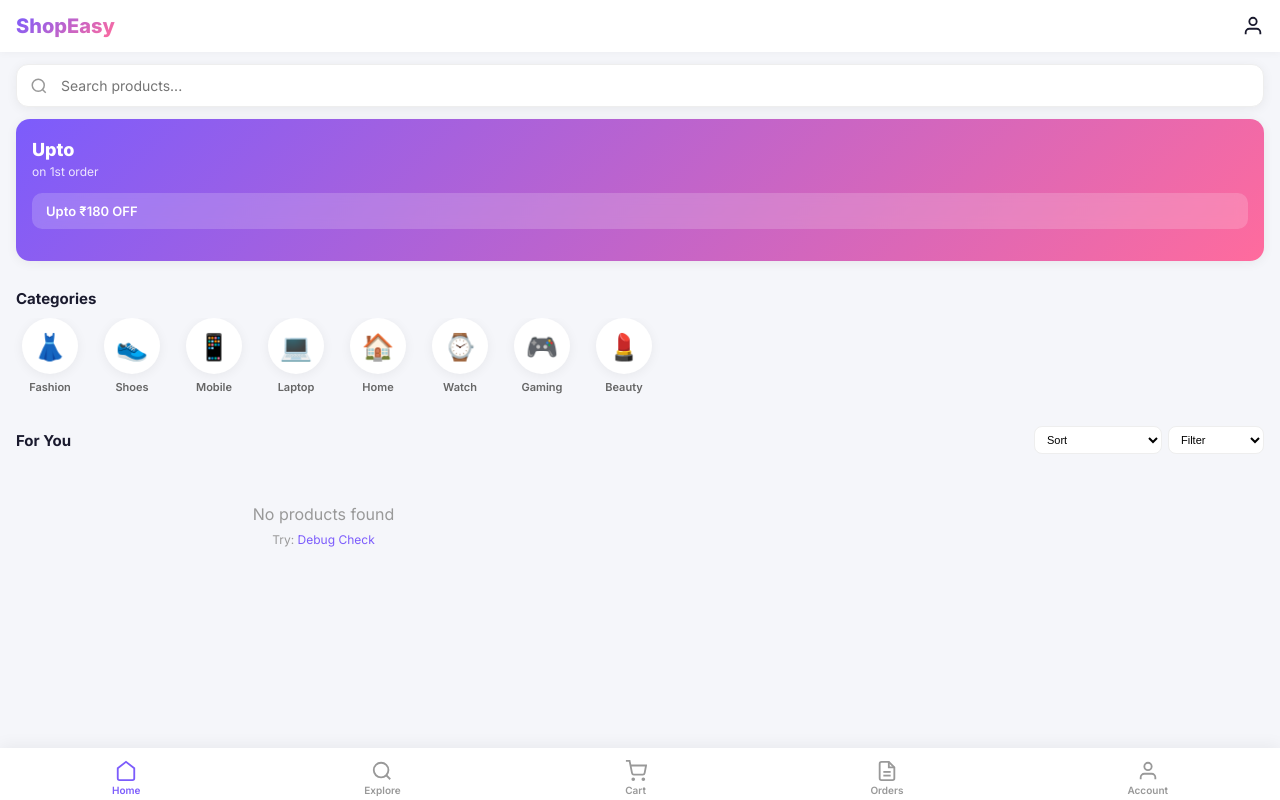
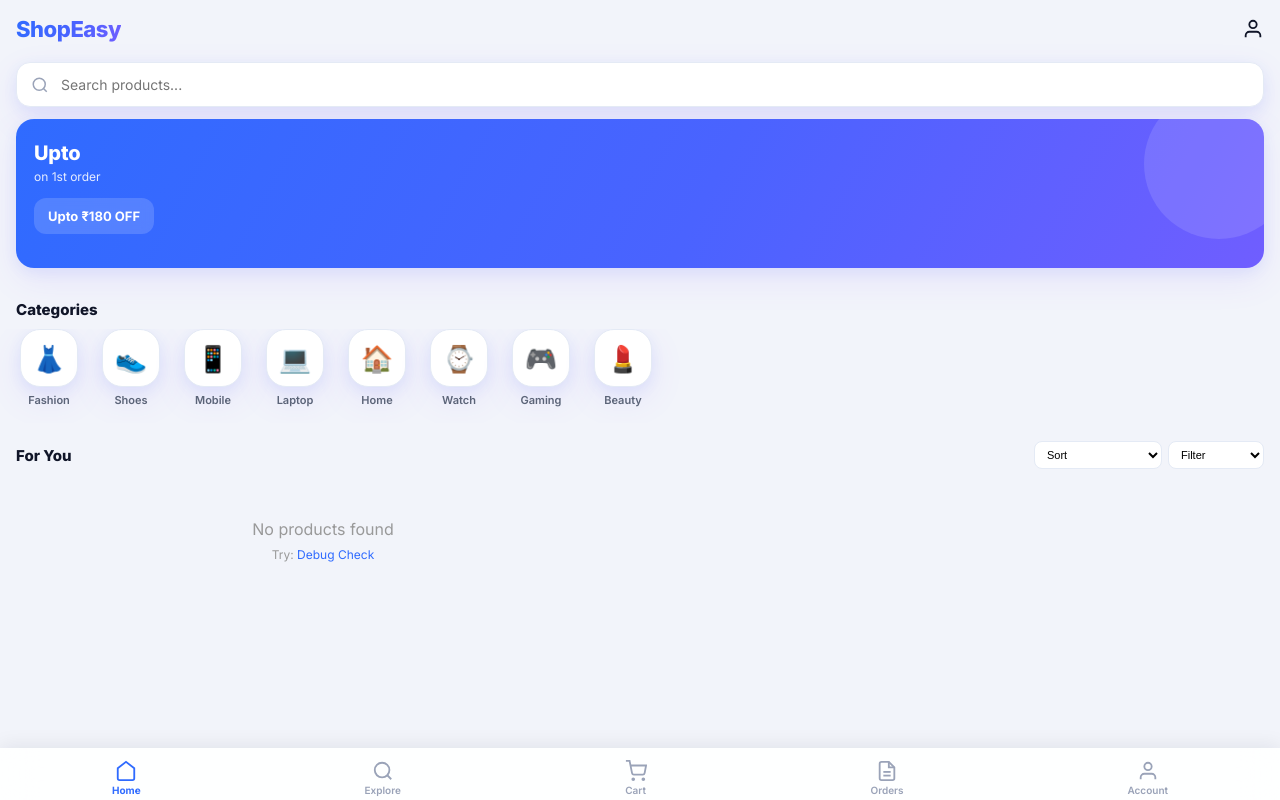
Before and after one commit to viediet777-hub/bp, a Flask app: page / in a window 1280 px wide. Run offline with Flask 3, Linux system fonts and the light colour scheme; data that the repository does not hold is empty; some libraries are stand-ins or nearby versions.

Commit message:
fix: preorder uses exact captured UPI payload (paymentOptionItem+address) to end 'Invalid request payload' & get QR flowing; restyle UI to Meesho Royal Blue

```diff
--- a/app.py
+++ b/app.py
@@ -480,7 +480,8 @@ def api_place_order():
         tried_amts.append(cand_int)
         order_r = real_preorder(acc, cart_session, meesho_addr_id,
                                 payment_method=payment_method,
-                                customer_amount=cand_int)
+                                customer_amount=cand_int,
+                                addr_info=st.get("addr") or {})
         print(f"[PLACE_ORDER] preorder try amount={cand_int} ok={order_r.get('ok')} err={order_r.get('error')} meesho_num={order_r.get('order_num')} raw={str(order_r.get('raw'))[:400]}", flush=True)
         if order_r.get("ok"):
             break
@@ -614,7 +615,8 @@ def api_create_pending():
             continue
         tried_amts.append(cand_int)
         order_r = real_preorder(acc, cart_session, meesho_addr_id,
-                                payment_method="UPI", customer_amount=cand_int)
+                                payment_method="UPI", customer_amount=cand_int,
+                                addr_info=st.get("addr") or {})
         print(f"[CREATE_PENDING] preorder try amount={cand_int} ok={order_r.get('ok')} err={order_r.get('error')} raw={str(order_r.get('raw'))[:400]} addr={meesho_addr_id} cs={cart_session[:20] if cart_session else ''}", flush=True)
         if order_r.get("ok"):
             break
--- a/templates/index.html
+++ b/templates/index.html
@@ -11,131 +11,142 @@
 <link href="https://fonts.googleapis.com/css2?family=Inter:wght@400;500;600;700;800&display=swap" rel="stylesheet">
 <style>
 *{margin:0;padding:0;box-sizing:border-box;-webkit-tap-highlight-color:transparent}
-:root{--bg:#f5f6fa;--card:#fff;--accent:#7c5cfc;--accent2:#ff6b9d;--text:#1a1a2e;--text2:#666;--text3:#999;--border:#eee;--green:#2ecc71;--radius:14px;--shadow:0 2px 12px rgba(0,0,0,.06)}
-body{font-family:'Inter',sans-serif;background:var(--bg);color:var(--text);min-height:100vh;overflow-x:hidden;padding-bottom:70px}
+:root{
+  --bg:#F2F4FA;--card:#fff;--accent:#2F6BFF;--accent2:#7C5CFF;--accent3:#22B8A6;
+  --text:#101528;--text2:#5B6478;--text3:#9AA3B8;--border:#E4EAF5;
+  --green:#0EAE6E;--green-bg:#DDF8EC;--sun:#C77C0A;--sun-bg:#FFF0D4;
+  --sky:#3B6CF0;--sky-bg:#E4EDFF;--berry:#E23A5F;--berry-bg:#FFE4EB;
+  --candy:linear-gradient(118deg,#2F6BFF 0%,#4A63FF 55%,#7C5CFF 115%);
+  --radius:16px;--puff:0 4px 14px rgba(47,107,255,.08),0 12px 34px rgba(124,92,255,.10);
+  --spring:cubic-bezier(.34,1.7,.5,1);
+  --shadow:var(--puff);--accent2:var(--berry);--accent3:#22B8A6;
+}
+body{font-family:'SF Pro Rounded','Inter',ui-rounded,'Segoe UI',system-ui,Roboto,sans-serif;background:var(--bg);color:var(--text);min-height:100vh;overflow-x:hidden;padding-bottom:70px;-webkit-font-smoothing:antialiased}
 a{text-decoration:none;color:inherit}img{display:block}
 input,button{font-family:inherit;outline:none;border:none}
-.toast{position:fixed;top:20px;left:50%;transform:translateX(-50%);background:var(--text);color:#fff;padding:12px 24px;border-radius:12px;font-size:13px;font-weight:600;z-index:9999;opacity:0;transition:.3s;pointer-events:none;white-space:nowrap}
+::selection{background:rgba(47,107,255,.25)}
+.toast{position:fixed;top:20px;left:50%;transform:translateX(-50%);background:var(--text);color:#fff;padding:12px 24px;border-radius:14px;font-size:13px;font-weight:600;z-index:9999;opacity:0;transition:.3s;pointer-events:none;white-space:nowrap}
 .toast.show{opacity:1}
-.spinner{display:inline-block;width:20px;height:20px;border:2.5px solid rgba(124,92,252,.3);border-top-color:var(--accent);border-radius:50%;animation:spin .6s linear infinite}
+.spinner{display:inline-block;width:20px;height:20px;border:2.5px solid rgba(47,107,255,.28);border-top-color:var(--accent);border-radius:50%;animation:spin .6s linear infinite}
 @keyframes spin{to{transform:rotate(360deg)}}
-@keyframes fadeUp{from{opacity:0;transform:translateY(20px)}to{opacity:1;transform:translateY(0)}}
+@keyframes fadeUp{from{opacity:0;transform:translateY(20px) scale(.98)}to{opacity:1;transform:none}}
 @keyframes pop{0%{transform:scale(1)}50%{transform:scale(1.08)}100%{transform:scale(1)}}
-.fade-up{animation:fadeUp .4s ease forwards}
-.topbar{display:flex;align-items:center;justify-content:space-between;padding:14px 16px;background:var(--card);position:sticky;top:0;z-index:100;box-shadow:0 1px 8px rgba(0,0,0,.04)}
-.topbar h1{font-size:20px;font-weight:800;background:linear-gradient(135deg,var(--accent),var(--accent2));-webkit-background-clip:text;-webkit-text-fill-color:transparent}
-.topbar-icons{display:flex;gap:14px;align-items:center}
+.fade-up{animation:fadeUp .4s var(--spring) forwards}
+.topbar{display:flex;align-items:center;justify-content:space-between;padding:16px 16px 12px;background:transparent;position:sticky;top:0;z-index:100}
+.topbar h1{font-size:22px;font-weight:800;background:var(--candy);-webkit-background-clip:text;-webkit-text-fill-color:transparent;letter-spacing:-.02em}
+.topbar-icons{display:flex;gap:6px;align-items:center}
 .topbar-icons svg{width:22px;height:22px;cursor:pointer;color:var(--text)}
-.search-bar{margin:12px 16px;position:relative}
-.search-bar input{width:100%;padding:12px 16px 12px 44px;border-radius:12px;background:var(--card);border:1px solid var(--border);font-size:14px;box-shadow:var(--shadow)}
+.search-bar{margin:8px 16px 12px;position:relative}
+.search-bar input{width:100%;padding:13px 16px 13px 44px;border-radius:14px;background:var(--card);border:1px solid var(--border);font-size:14px;box-shadow:var(--puff)}
 .search-bar input:focus{border-color:var(--accent)}
-.search-bar svg{position:absolute;left:14px;top:50%;transform:translateY(-50%);width:18px;height:18px;color:var(--text3)}
-.banner{margin:0 16px 12px;border-radius:var(--radius);overflow:hidden;box-shadow:var(--shadow)}
-.banner-inner{background:linear-gradient(135deg,var(--accent),var(--accent2));padding:20px 16px;min-height:120px;display:flex;flex-direction:column;justify-content:center}
-.banner-inner h2{color:#fff;font-size:18px;font-weight:800;margin-bottom:4px}
-.banner-inner p{color:rgba(255,255,255,.85);font-size:12px;margin-bottom:14px}
-.banner-offer{background:rgba(255,255,255,.18);border-radius:10px;padding:10px 14px;margin-bottom:12px;color:#fff;font-size:13px;font-weight:600;backdrop-filter:blur(6px)}
-.banner-btn{align-self:flex-start;background:#fff;color:var(--accent);padding:10px 22px;border-radius:10px;font-size:13px;font-weight:700;cursor:pointer;transition:.2s}
+.search-bar svg{position:absolute;left:15px;top:50%;transform:translateY(-50%);width:18px;height:18px;color:var(--text3)}
+.banner{margin:0 16px 14px;border-radius:18px;overflow:hidden;box-shadow:var(--puff)}
+.banner-inner{background:var(--candy);padding:22px 18px;min-height:130px;display:flex;flex-direction:column;justify-content:center;position:relative}
+.banner-inner::after{content:'';position:absolute;right:-30px;top:-30px;width:150px;height:150px;border-radius:50%;background:rgba(255,255,255,.12)}
+.banner-inner h2{color:#fff;font-size:20px;font-weight:800;margin-bottom:4px;letter-spacing:-.01em}
+.banner-inner p{color:rgba(255,255,255,.88);font-size:12px;margin-bottom:14px;max-width:75%}
+.banner-offer{background:rgba(255,255,255,.16);border-radius:12px;padding:10px 14px;margin-bottom:12px;color:#fff;font-size:13px;font-weight:700;backdrop-filter:blur(6px);width:fit-content}
+.banner-btn{align-self:flex-start;background:#fff;color:var(--accent);padding:11px 24px;border-radius:12px;font-size:13px;font-weight:700;cursor:pointer;transition:.2s;position:relative;z-index:1}
 .banner-btn:active{transform:scale(.95)}.banner-btn:disabled{opacity:.6;cursor:not-allowed}
-.section-title{padding:16px 16px 10px;font-size:15px;font-weight:700}
-.cat-row{display:flex;gap:14px;padding:0 16px 16px;overflow-x:auto;scrollbar-width:none}
+.section-title{padding:18px 16px 10px;font-size:15px;font-weight:800}
+.cat-row{display:flex;gap:16px;padding:0 16px 16px;overflow-x:auto;scrollbar-width:none}
 .cat-row::-webkit-scrollbar{display:none}
-.cat-item{display:flex;flex-direction:column;align-items:center;gap:6px;min-width:68px;cursor:pointer}
-.cat-item .ci{width:56px;height:56px;border-radius:50%;background:var(--card);box-shadow:var(--shadow);display:flex;align-items:center;justify-content:center;font-size:26px;transition:.2s}
-.cat-item .ci:active{transform:scale(.92)}
+.cat-item{display:flex;flex-direction:column;align-items:center;gap:6px;min-width:66px;cursor:pointer}
+.cat-item .ci{width:58px;height:58px;border-radius:20px;background:var(--card);box-shadow:var(--puff);display:flex;align-items:center;justify-content:center;font-size:26px;transition:.2s var(--spring);border:1px solid var(--border)}
+.cat-item .ci:active{transform:scale(.9)}
 .cat-item span{font-size:11px;font-weight:600;color:var(--text2);white-space:nowrap}
-.prod-grid{display:grid;grid-template-columns:repeat(2,1fr);gap:10px;padding:0 12px 20px}
-.prod-card{background:var(--card);border-radius:var(--radius);overflow:hidden;box-shadow:var(--shadow);cursor:pointer;transition:.2s}
-.prod-card:active{transform:scale(.97)}
+.prod-grid{display:grid;grid-template-columns:repeat(2,1fr);gap:12px;padding:0 12px 20px}
+.prod-card{background:var(--card);border-radius:16px;overflow:hidden;box-shadow:var(--puff);cursor:pointer;transition:.2s var(--spring);border:1px solid var(--border)}
+.prod-card:active{transform:scale(.96)}
 .prod-card img{width:100%;aspect-ratio:1;object-fit:cover;background:#f0f0f0}
-.prod-card .info{padding:10px 12px}
-.prod-card .info h3{font-size:12px;font-weight:600;line-height:1.4;display:-webkit-box;-webkit-line-clamp:2;-webkit-box-orient:vertical;overflow:hidden;min-height:34px}
-.prod-card .info .price{margin-top:6px;font-size:15px;font-weight:800;color:var(--accent)}
+.prod-card .info{padding:11px 12px 12px}
+.prod-card .info h3{font-size:12px;font-weight:600;line-height:1.4;display:-webkit-box;-webkit-line-clamp:2;-webkit-box-orient:vertical;overflow:hidden;min-height:34px;color:var(--text2)}
+.prod-card .info .price{margin-top:6px;font-size:16px;font-weight:800;color:var(--text)}
 .prod-card .info .price span{font-size:11px;font-weight:500;color:var(--text3);text-decoration:line-through;margin-left:6px}
 .prod-card .info .src{font-size:10px;color:var(--text3);margin-top:4px;text-transform:capitalize}
-.prod-card .info .fod{font-size:10px;color:var(--accent2);font-weight:700;margin-top:2px}
-.cart-item{display:flex;gap:12px;background:var(--card);margin:0 12px 10px;padding:12px;border-radius:var(--radius);box-shadow:var(--shadow);animation:fadeUp .3s ease}
-.cart-item img{width:72px;height:72px;border-radius:10px;object-fit:cover;background:#f0f0f0}
+.prod-card .info .fod{font-size:10px;color:var(--berry);font-weight:700;margin-top:4px}
+.cart-item{display:flex;gap:12px;background:var(--card);margin:0 12px 10px;padding:12px;border-radius:16px;box-shadow:var(--puff);animation:fadeUp .3s var(--spring);border:1px solid var(--border)}
+.cart-item img{width:76px;height:76px;border-radius:12px;object-fit:cover;background:#f0f0f0}
 .cart-item .cd{flex:1;display:flex;flex-direction:column;justify-content:space-between}
-.cart-item .cd h4{font-size:13px;font-weight:600;display:-webkit-box;-webkit-line-clamp:2;-webkit-box-orient:vertical;overflow:hidden}
-.cart-item .cd .cp{font-size:14px;font-weight:700;color:var(--accent)}
-.qty-ctrl{display:flex;align-items:center;background:var(--bg);border-radius:10px;overflow:hidden;width:fit-content}
-.qty-ctrl button{width:30px;height:30px;display:flex;align-items:center;justify-content:center;background:transparent;font-size:16px;font-weight:700;color:var(--accent);cursor:pointer}
+.cart-item .cd h4{font-size:13px;font-weight:600;display:-webkit-box;-webkit-line-clamp:2;-webkit-box-orient:vertical;overflow:hidden;color:var(--text2)}
+.cart-item .cd .cp{font-size:15px;font-weight:800;color:var(--text)}
+.qty-ctrl{display:flex;align-items:center;background:var(--sky-bg);border-radius:12px;overflow:hidden;width:fit-content}
+.qty-ctrl button{width:32px;height:30px;display:flex;align-items:center;justify-content:center;background:transparent;font-size:16px;font-weight:700;color:var(--accent);cursor:pointer}
 .qty-ctrl span{width:32px;text-align:center;font-size:13px;font-weight:700}
-.order-card{background:var(--card);margin:0 12px 10px;padding:14px;border-radius:var(--radius);box-shadow:var(--shadow)}
+.order-card{background:var(--card);margin:0 12px 10px;padding:14px;border-radius:16px;box-shadow:var(--puff);border:1px solid var(--border)}
 .order-card .oh{display:flex;justify-content:space-between;align-items:center;margin-bottom:8px}
 .order-card .oh h4{font-size:13px;font-weight:700}
-.badge{padding:4px 10px;border-radius:8px;font-size:10px;font-weight:700;text-transform:uppercase}
-.badge.pending{background:#fff3e0;color:#e67e22}
-.badge.placed{background:#f3e5f5;color:#8e24aa}
-.badge.confirmed{background:#e8f5e9;color:#27ae60}
-.badge.shipped{background:#e3f2fd;color:#2980b9}
-.badge.delivered{background:#e8f5e9;color:#1b8a4a}
-.badge.cancelled{background:#fdecea;color:#c0392b}
+.badge{padding:4px 11px;border-radius:10px;font-size:10px;font-weight:700;text-transform:uppercase}
+.badge.pending{background:var(--sun-bg);color:var(--sun)}
+.badge.placed{background:#efe7ff;color:#7c3aed}
+.badge.confirmed{background:var(--green-bg);color:var(--green)}
+.badge.shipped{background:var(--sky-bg);color:var(--sky)}
+.badge.delivered{background:var(--green-bg);color:#1b8a4a}
+.badge.cancelled{background:var(--berry-bg);color:var(--berry)}
 .order-card .oi{font-size:12px;color:var(--text2);margin-bottom:4px}
-.order-card .ot{font-size:14px;font-weight:700;color:var(--accent)}
+.order-card .ot{font-size:14px;font-weight:800;color:var(--text)}
 .timeline{display:flex;align-items:center;justify-content:space-between;margin:12px 0 4px;padding:0 8px}
 .timeline .step{display:flex;flex-direction:column;align-items:center;gap:4px;flex:1}
 .timeline .step .dot{width:24px;height:24px;border-radius:50%;display:flex;align-items:center;justify-content:center;font-size:11px;background:var(--bg);border:2px solid var(--border);transition:.3s}
 .timeline .step.done .dot{background:var(--green);border-color:var(--green);color:#fff}
-.timeline .step.active .dot{background:var(--accent);border-color:var(--accent);color:#fff;animation:pop .5s ease}
+.timeline .step.active .dot{background:var(--accent);border-color:var(--accent);color:#fff;animation:pop .5s var(--spring)}
 .timeline .step .lbl{font-size:9px;font-weight:600;color:var(--text3);text-align:center}
 .timeline .step.done .lbl,.timeline .step.active .lbl{color:var(--text)}
 .timeline .line{flex:1;height:2px;background:var(--border);margin:0 -4px;margin-bottom:18px}
 .timeline .line.done{background:var(--green)}
-.profile-card{margin:12px 16px;background:linear-gradient(135deg,var(--accent),var(--accent2));padding:20px;border-radius:var(--radius);color:#fff}
+.profile-card{margin:12px 16px;background:var(--candy);padding:22px 20px;border-radius:18px;color:#fff;box-shadow:var(--puff)}
 .profile-card h3{font-size:18px;font-weight:800}
-.profile-card p{font-size:12px;opacity:.8;margin-top:4px}
-.wallet-card{margin:0 16px 12px;background:var(--card);padding:16px;border-radius:var(--radius);box-shadow:var(--shadow)}
+.profile-card p{font-size:12px;opacity:.85;margin-top:4px}
+.wallet-card{margin:0 16px 12px;background:var(--card);padding:16px;border-radius:16px;box-shadow:var(--puff);border:1px solid var(--border)}
 .wallet-card .wl{display:flex;justify-content:space-between;align-items:center}
 .wallet-card .wl h4{font-size:13px;font-weight:600;color:var(--text2)}
 .wallet-card .wl .wbal{font-size:22px;font-weight:800;color:var(--accent)}
-.menu-item{display:flex;align-items:center;gap:14px;padding:14px 16px;margin:0 12px;background:var(--card);border-radius:12px;box-shadow:var(--shadow);cursor:pointer;margin-bottom:8px;transition:.15s}
-.menu-item:active{transform:scale(.98);background:#f0eefc}
+.menu-item{display:flex;align-items:center;gap:14px;padding:14px 16px;margin:0 12px;background:var(--card);border-radius:14px;box-shadow:var(--puff);cursor:pointer;margin-bottom:8px;transition:.15s;border:1px solid var(--border)}
+.menu-item:active{transform:scale(.98);background:var(--sky-bg)}
 .menu-item svg{width:20px;height:20px;color:var(--accent)}
 .menu-item span{flex:1;font-size:14px;font-weight:600}
 .menu-item .arrow{color:var(--text3);font-size:16px}
-.tab-bar{position:fixed;bottom:0;left:0;right:0;background:var(--card);display:flex;justify-content:space-around;padding:8px 0 env(safe-area-inset-bottom,8px);box-shadow:0 -2px 16px rgba(0,0,0,.06);z-index:100}
+.tab-bar{position:fixed;bottom:0;left:0;right:0;background:rgba(255,255,255,.92);backdrop-filter:blur(18px);display:flex;justify-content:space-around;padding:8px 0 env(safe-area-inset-bottom,8px);box-shadow:0 -2px 20px rgba(16,21,40,.08);z-index:100}
 .tab{display:flex;flex-direction:column;align-items:center;gap:2px;cursor:pointer;padding:4px 12px;position:relative;transition:.15s}
 .tab svg{width:22px;height:22px;color:var(--text3);transition:.15s}
 .tab span{font-size:10px;font-weight:600;color:var(--text3);transition:.15s}
-.tab.active svg{color:var(--accent)}.tab.active span{color:var(--accent)}
-.tab .badge-num{position:absolute;top:-2px;right:2px;background:var(--accent2);color:#fff;font-size:9px;font-weight:700;width:16px;height:16px;border-radius:50%;display:flex;align-items:center;justify-content:center}
-.page{display:none;animation:fadeUp .35s ease}.page.active{display:block}
-.bottom-bar{position:fixed;bottom:60px;left:0;right:0;background:var(--card);padding:12px 16px;box-shadow:0 -2px 16px rgba(0,0,0,.06);display:flex;justify-content:space-between;align-items:center;z-index:99}
+.tab.active svg{color:var(--accent)}.tab.active span{color:var(--accent);font-weight:700}
+.tab .badge-num{position:absolute;top:-2px;right:2px;background:var(--berry);color:#fff;font-size:9px;font-weight:700;width:16px;height:16px;border-radius:50%;display:flex;align-items:center;justify-content:center}
+.page{display:none;animation:fadeUp .35s var(--spring)}.page.active{display:block}
+.bottom-bar{position:fixed;bottom:60px;left:0;right:0;background:rgba(255,255,255,.92);backdrop-filter:blur(18px);padding:12px 16px;box-shadow:0 -2px 20px rgba(16,21,40,.08);display:flex;justify-content:space-between;align-items:center;z-index:99}
 .bottom-bar .total-label{font-size:14px;font-weight:600;color:var(--text2)}
-.bottom-bar .total-val{font-size:20px;font-weight:800;color:var(--accent)}
-.bottom-bar button{background:linear-gradient(135deg,var(--accent),var(--accent2));color:#fff;padding:12px 28px;border-radius:12px;font-size:14px;font-weight:700;cursor:pointer;transition:.2s}
+.bottom-bar .total-val{font-size:20px;font-weight:800;color:var(--text)}
+.bottom-bar button{background:var(--candy);color:#fff;padding:12px 28px;border-radius:14px;font-size:14px;font-weight:700;cursor:pointer;transition:.2s}
 .bottom-bar button:active{transform:scale(.95)}
 .empty{text-align:center;padding:60px 20px;color:var(--text3)}
 .empty svg{width:64px;height:64px;margin:0 auto 16px;opacity:.3}
 .empty p{font-size:14px;font-weight:600}
-.modal-overlay{position:fixed;inset:0;background:rgba(0,0,0,.5);z-index:200;display:none;align-items:flex-end;justify-content:center;backdrop-filter:blur(2px)}
+.modal-overlay{position:fixed;inset:0;background:rgba(10,14,28,.5);z-index:200;display:none;align-items:flex-end;justify-content:center;backdrop-filter:blur(3px)}
 .modal-overlay.show{display:flex}
-.modal{background:var(--card);border-radius:20px 20px 0 0;padding:24px 20px 32px;width:100%;max-width:500px;animation:fadeUp .3s ease;max-height:85vh;overflow-y:auto;position:relative}
+.modal{background:var(--card);border-radius:22px 22px 0 0;padding:24px 20px 32px;width:100%;max-width:500px;animation:fadeUp .3s var(--spring);max-height:85vh;overflow-y:auto;position:relative}
 .modal h2{font-size:18px;font-weight:800;margin-bottom:6px}
 .modal p{font-size:13px;color:var(--text2);margin-bottom:18px}
-.modal input{width:100%;padding:14px 16px;border-radius:12px;background:var(--bg);border:1px solid var(--border);font-size:15px;margin-bottom:12px}
+.modal input{width:100%;padding:14px 16px;border-radius:13px;background:var(--bg);border:1px solid var(--border);font-size:15px;margin-bottom:12px}
 .modal input:focus{border-color:var(--accent)}
-.modal button{width:100%;padding:14px;border-radius:12px;background:linear-gradient(135deg,var(--accent),var(--accent2));color:#fff;font-size:15px;font-weight:700;cursor:pointer;transition:.2s;margin-bottom:8px}
+.modal button{width:100%;padding:14px;border-radius:13px;background:var(--candy);color:#fff;font-size:15px;font-weight:700;cursor:pointer;transition:.2s;margin-bottom:8px}
 .modal button:active{transform:scale(.97)}.modal button:disabled{opacity:.5;cursor:not-allowed}
 .modal .cancel-btn{background:transparent;color:var(--text3);font-size:13px;font-weight:600;margin-top:4px}
 .accounts-list{margin:0 12px}
-.acc-card{background:var(--card);padding:14px;border-radius:12px;box-shadow:var(--shadow);margin-bottom:10px}
+.acc-card{background:var(--card);padding:14px;border-radius:14px;box-shadow:var(--puff);margin-bottom:10px;border:1px solid var(--border)}
 .acc-card h4{font-size:14px;font-weight:700;margin-bottom:4px}
 .acc-card p{font-size:12px;color:var(--text2)}
-.acc-card .status{display:inline-block;padding:3px 8px;border-radius:6px;font-size:10px;font-weight:700;margin-top:6px}
-.acc-card .status.active{background:#e8f5e9;color:#27ae60}
-.acc-card .status.inactive{background:#fdecea;color:#c0392b}
-.pmodal-img{width:100%;aspect-ratio:1;object-fit:cover;border-radius:14px;background:#f0f0f0;margin-bottom:16px}
+.acc-card .status{display:inline-block;padding:3px 8px;border-radius:8px;font-size:10px;font-weight:700;margin-top:6px}
+.acc-card .status.active{background:var(--green-bg);color:var(--green)}
+.acc-card .status.inactive{background:var(--berry-bg);color:var(--berry)}
+.pmodal-img{width:100%;aspect-ratio:1;object-fit:cover;border-radius:16px;background:#f0f0f0;margin-bottom:16px}
 .pmodal-name{font-size:18px;font-weight:800;margin-bottom:6px}
-.pmodal-price{font-size:22px;font-weight:800;color:var(--accent);margin-bottom:2px}
+.pmodal-price{font-size:22px;font-weight:800;color:var(--text);margin-bottom:2px}
 .pmodal-mrp{font-size:14px;color:var(--text3);text-decoration:line-through;margin-bottom:4px}
-.pmodal-fod{font-size:13px;color:var(--accent2);font-weight:700;margin-bottom:12px}
+.pmodal-fod{font-size:13px;color:var(--berry);font-weight:700;margin-bottom:12px}
 .pmodal-desc{font-size:13px;color:var(--text2);line-height:1.5;margin-bottom:16px}
 .pmodal-sizes{display:flex;gap:8px;flex-wrap:wrap;margin-bottom:16px}
-.size-chip{padding:8px 16px;border-radius:10px;background:var(--bg);border:2px solid var(--border);font-size:13px;font-weight:600;cursor:pointer;transition:.15s}
-.size-chip.selected{border-color:var(--accent);background:#f0eefc;color:var(--accent)}
+.size-chip{padding:8px 16px;border-radius:12px;background:var(--bg);border:2px solid var(--border);font-size:13px;font-weight:600;cursor:pointer;transition:.15s}
+.size-chip.selected{border-color:var(--accent);background:var(--sky-bg);color:var(--accent)}
 .size-chip.oos{opacity:.4;cursor:not-allowed;text-decoration:line-through}
 .close-modal{position:absolute;top:16px;right:16px;width:32px;height:32px;border-radius:50%;background:rgba(0,0,0,.06);display:flex;align-items:center;justify-content:center;cursor:pointer;font-size:18px;color:var(--text2);z-index:5}
 </style>
```
Also changed, not shown: meesho.py (+57 -27 lines).
